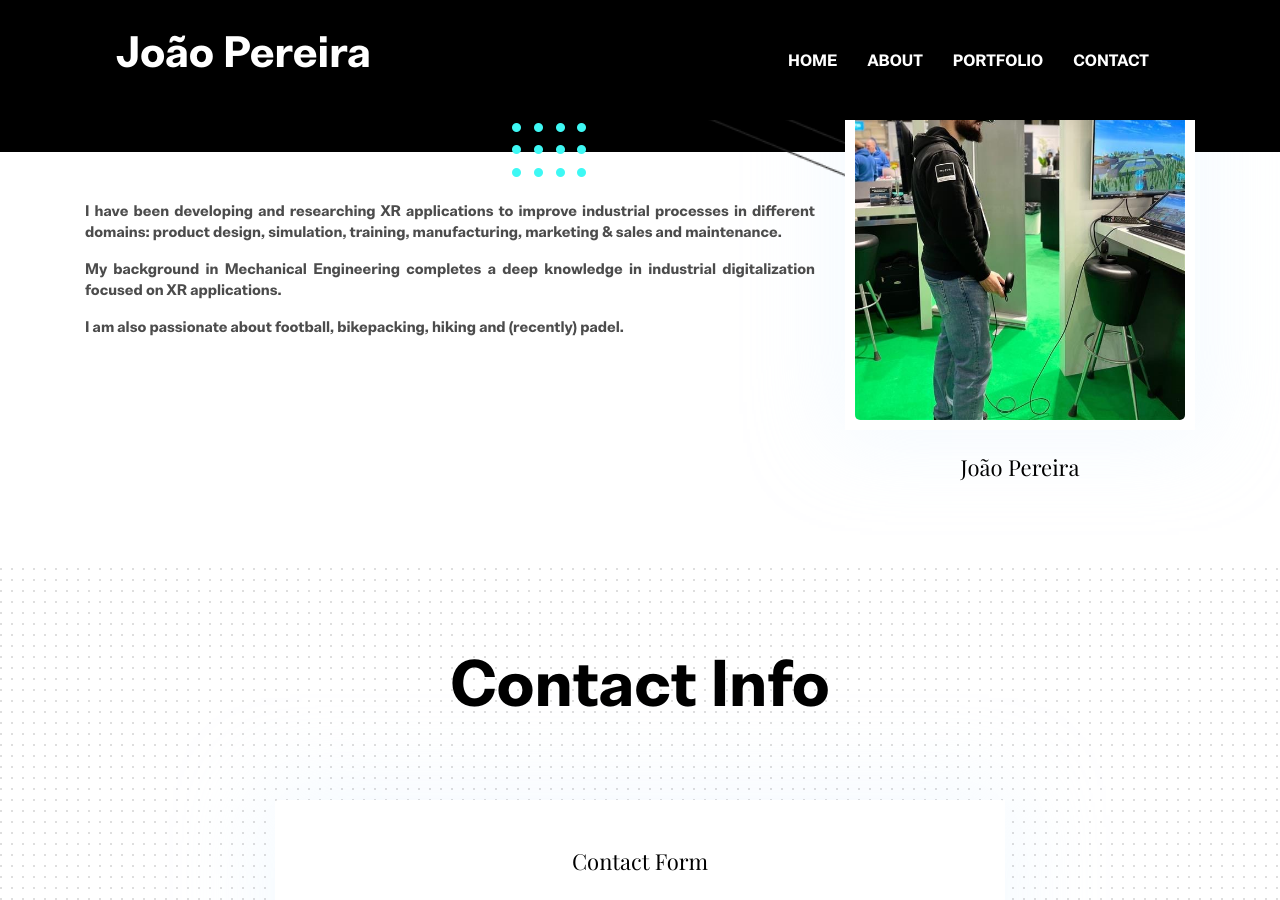
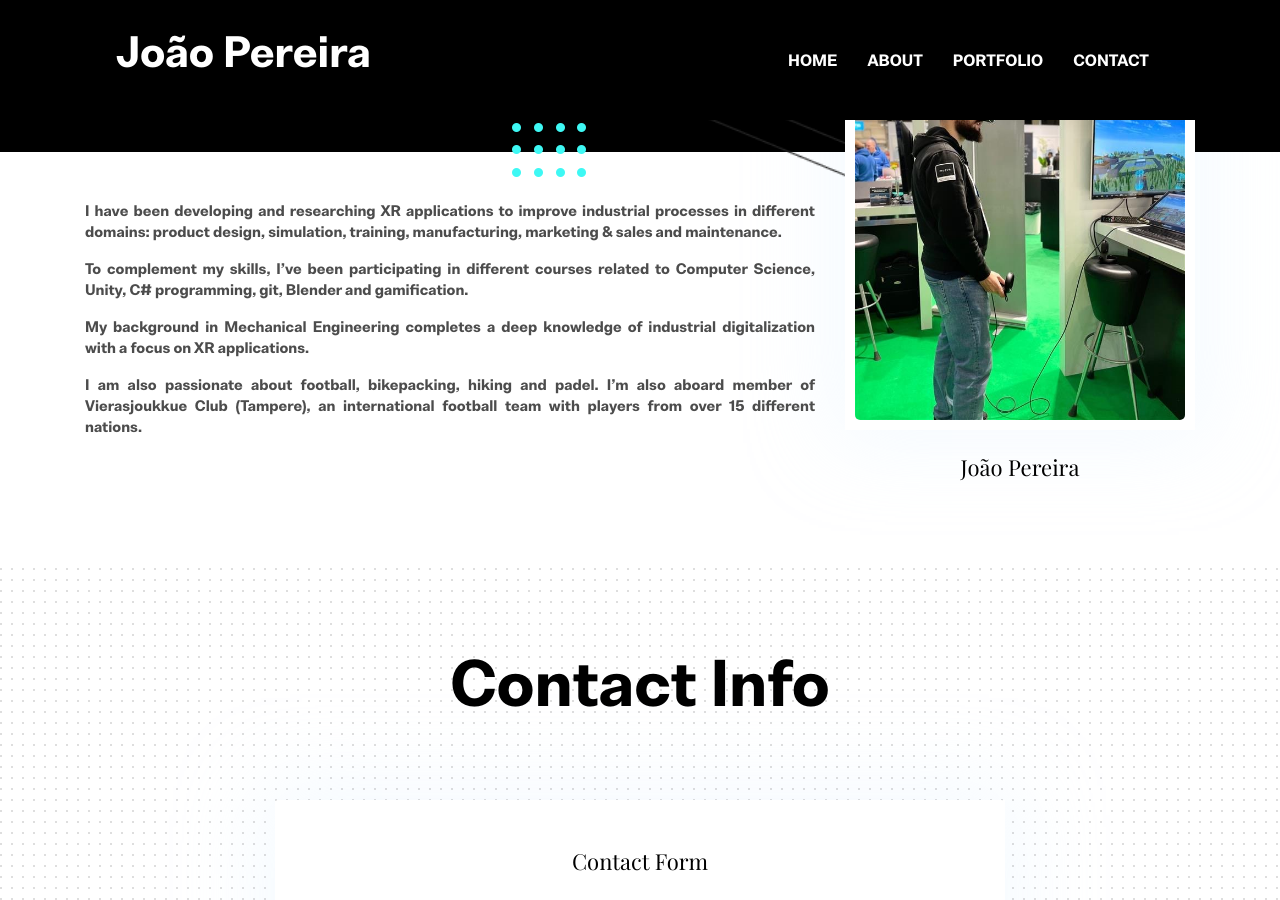
Before and after one commit to joaoadpereira/joaopereira.xyz, a Jekyll site: the page built from _pages/about.md, in a window 1280 px wide and 900 px high, scrolled down 372 px. Built offline with Jekyll 4.4.1, drawn with Linux system fonts in a browser that asks for light colours.

Commit message:
update about page

```diff
--- a/_pages/about.md
+++ b/_pages/about.md
@@ -11,6 +11,11 @@ image: assets/images/about/joao2.jpg
 
 I have been developing and researching XR applications to improve industrial processes in different domains: product design, simulation, training, manufacturing, marketing & sales and maintenance.
 
-My background in Mechanical Engineering completes a deep knowledge in industrial digitalization focused on XR applications.
 
-I am also passionate about football, bikepacking, hiking and (recently) padel.
+To complement my skills, I've been participating in different courses related to Computer Science, Unity, C# programming, git, Blender and gamification.
+
+
+My background in Mechanical Engineering completes a deep knowledge of industrial digitalization with a focus on XR applications.
+
+
+I am also passionate about football, bikepacking, hiking and padel. I'm also aboard member of Vierasjoukkue Club (Tampere), an international football team with players from over 15 different nations.
```
